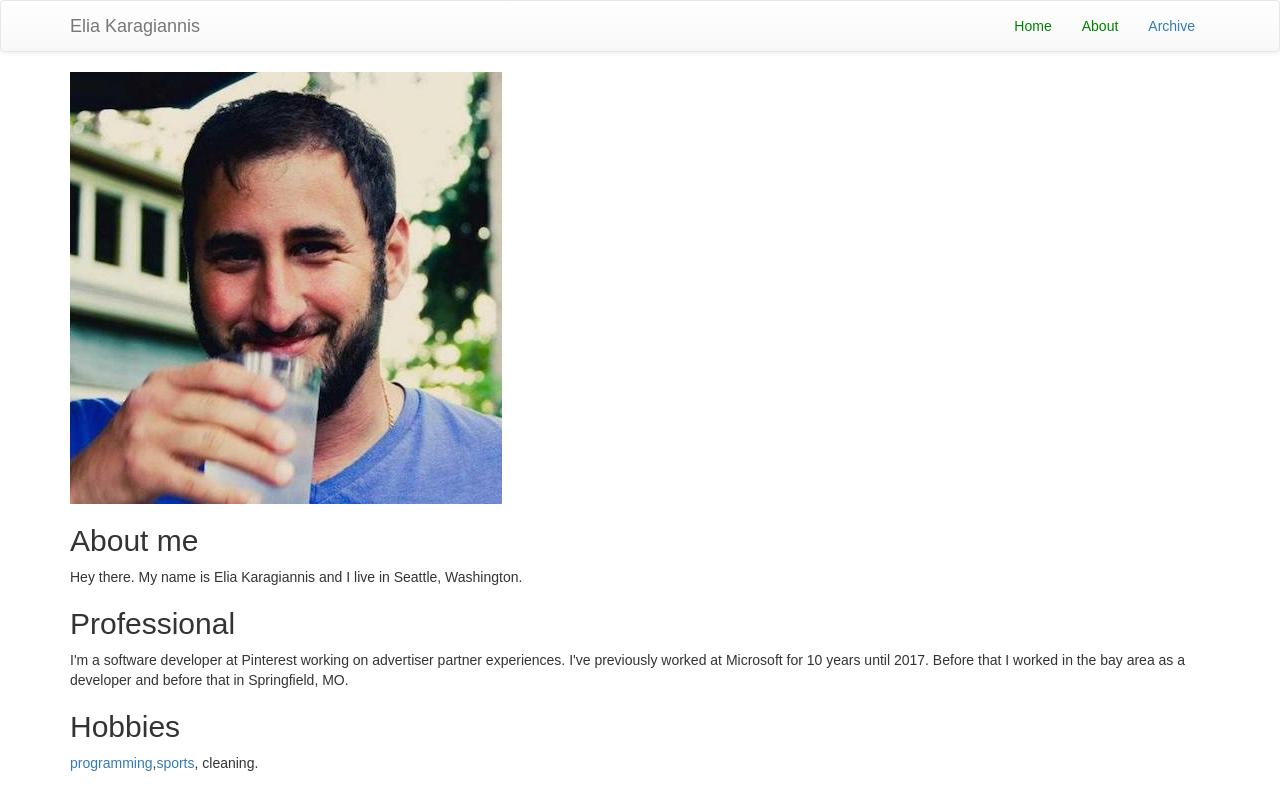
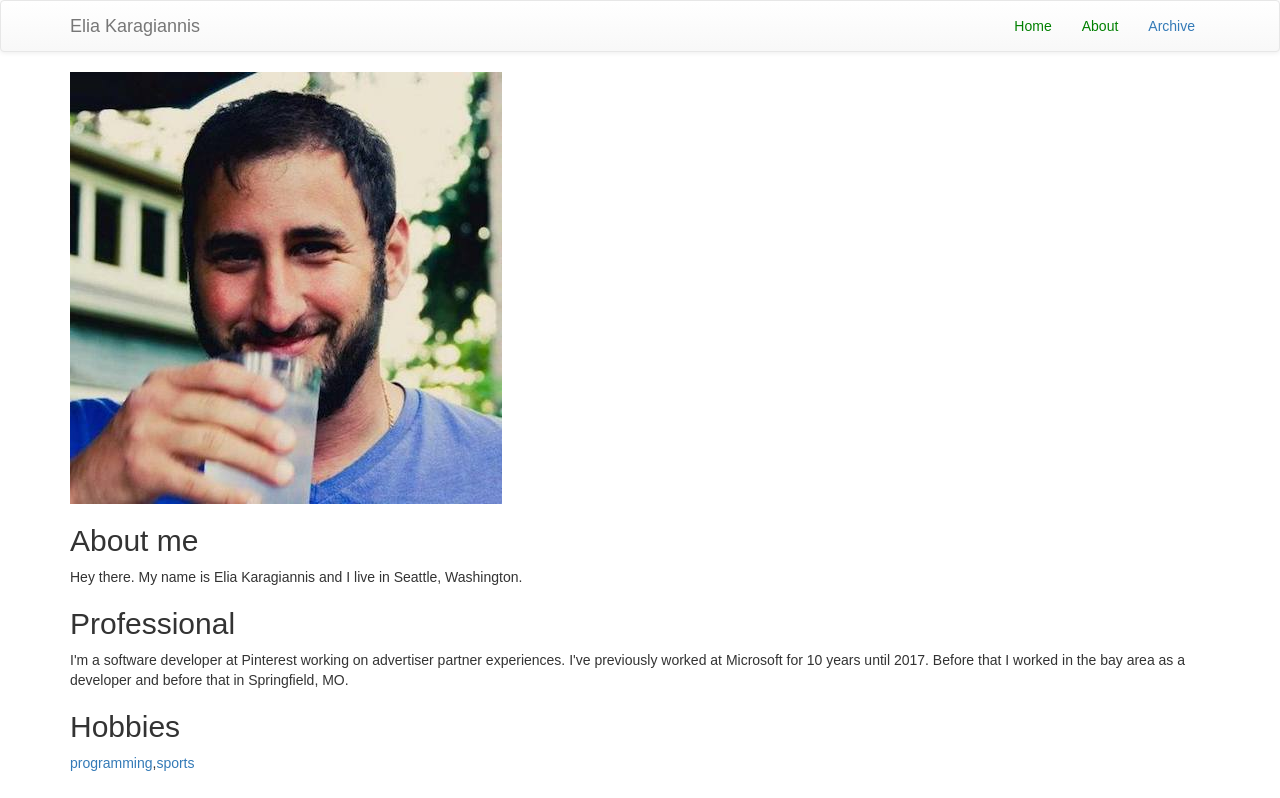
Before and after one commit to eliakaris/blog, a React (Create React App) app: page /about in a window 1280 px wide. Shown: the top 798 px of the page. Built offline with nearby package versions, Linux system fonts and the light colour scheme.

Commit message:
Update hobbies

```diff
--- a/src/components/About.tsx
+++ b/src/components/About.tsx
@@ -15,7 +15,7 @@ function About() {
 
       <h2>Hobbies</h2>
       <p><a href="http://github.com/eliakaris">programming</a>,
-      <a href="http://www.bing.com/search?q=rams+football">sports</a>, cleaning.</p>
+      <a href="http://www.bing.com/search?q=rams+football">sports</a></p>
 
       <h2>Contact</h2>
       <a href="mailto:eliakaris@hotmail.com" rel="author">eliakaris@hotmail.com</a>,
```
